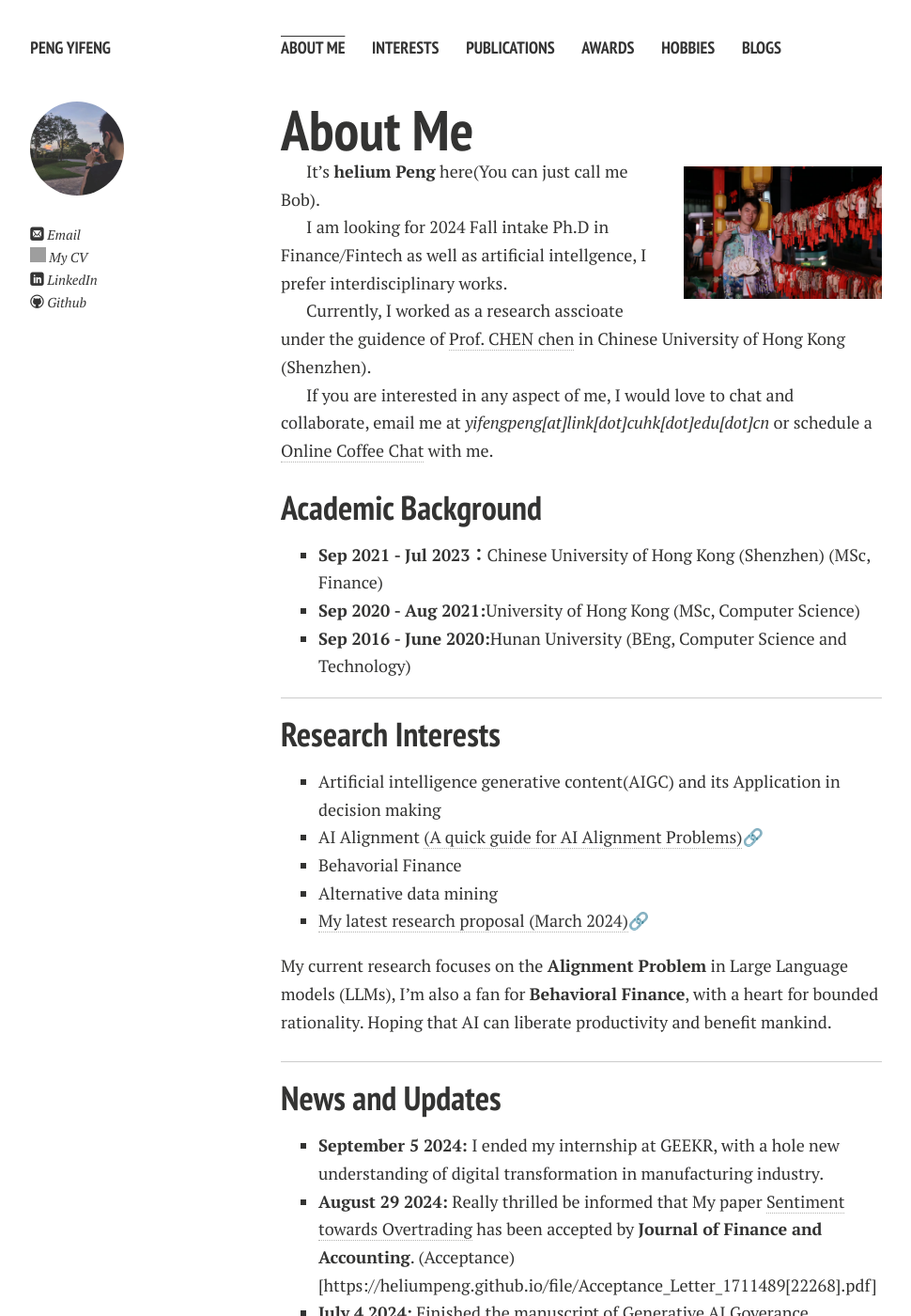
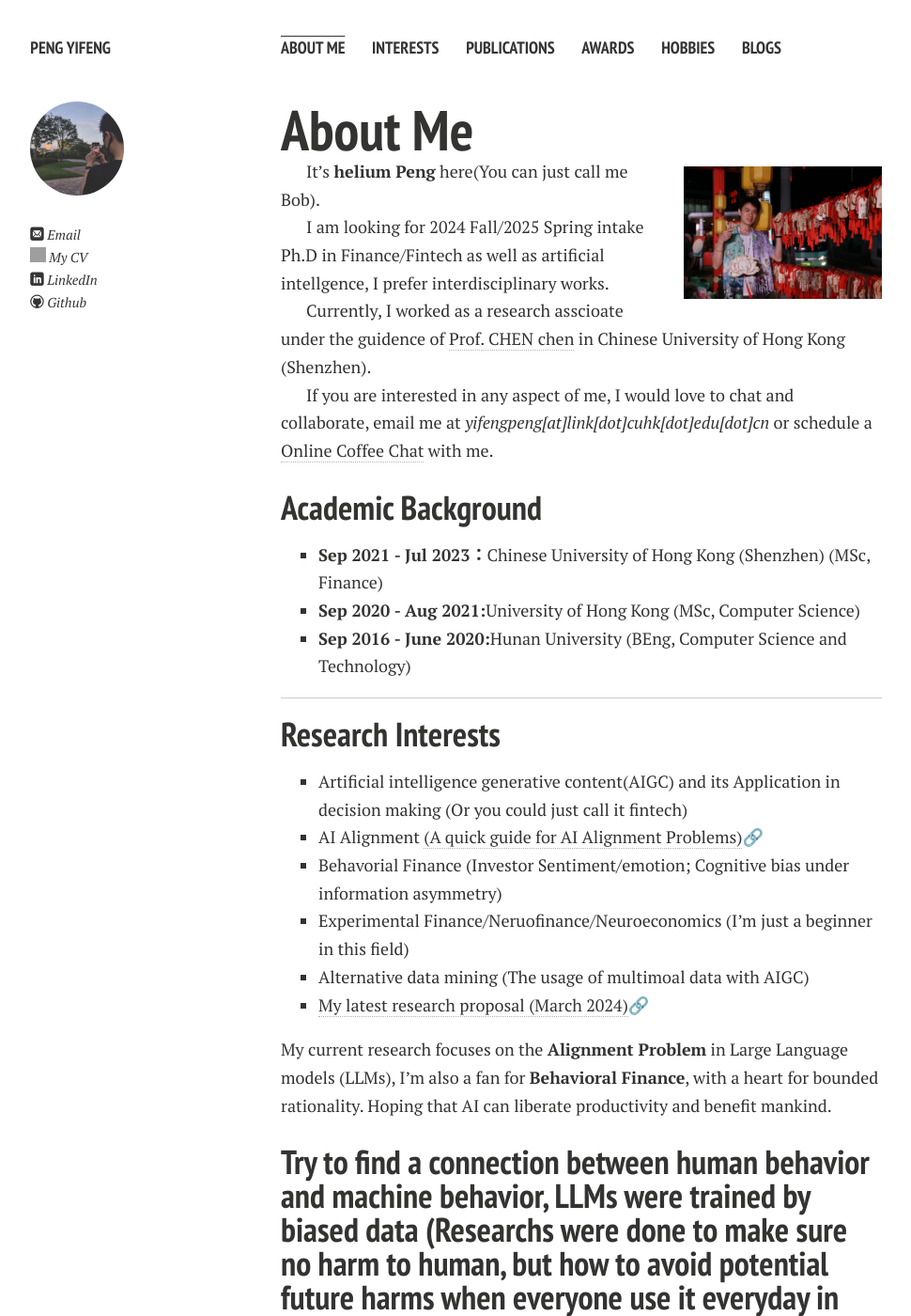
Before and after one commit to HeliumPeng/HeliumPeng.github.io, a Jekyll site: the page built from index.md, in a window 1280 px wide and 1400 px high. Shown: the whole window at 94% size, without its empty margins (21-991 px from the left). Built offline with Jekyll 4.4.1, drawn with Linux system fonts in a browser that asks for light colours; nearby versions of some CDN libraries; comment, search, counter and statistics services are not loaded; a style sheet for code colours, icons or effects is not loaded; our own code applies the rules of GitHub Pages for plain Markdown files; some of the changed text lies outside the part shown; grey boxes are pictures that could not be loaded.

Commit message:
update index and publications pages

```diff
--- a/index.md
+++ b/index.md
@@ -8,7 +8,7 @@
 
 It's **helium Peng** here(You can just call me Bob).
 
-I am looking for 2024 Fall intake Ph.D in Finance/Fintech as well as artificial intellgence, I prefer interdisciplinary works.
+I am looking for 2024 Fall/2025 Spring intake Ph.D in Finance/Fintech as well as artificial intellgence, I prefer interdisciplinary works.
 
 Currently, I worked as a research asscioate under the guidence of [Prof. CHEN chen](https://myweb.cuhk.edu.cn/chenchen2020) in Chinese University of Hong Kong (Shenzhen).
 
@@ -24,18 +24,20 @@
 
 ## Research Interests
 
-- Artificial intelligence generative content(AIGC) and its Application in decision making
+- Artificial intelligence generative content(AIGC) and its Application in decision making (Or you could just call it fintech)
 - AI Alignment [(A quick guide for AI Alignment Problems)](https://alignmentsurvey.com/)🔗
-- Behavorial Finance
-- Alternative data mining
+- Behavorial Finance (Investor Sentiment/emotion; Cognitive bias under information asymmetry)
+- Experimental Finance/Neruofinance/Neuroeconomics (I'm just a beginner in this field)
+- Alternative data mining (The usage of multimoal data with AIGC)
 - [My latest research proposal (March 2024)](https://heliumpeng.github.io/file/Peng-RP-2024.3.pdf)🔗
 
 My current research focuses on the **Alignment Problem** in Large Language models (LLMs), I'm also a fan for **Behavioral Finance**, with a heart for bounded rationality. Hoping that AI can liberate productivity and benefit mankind.
 
+Try to find a connection between human behavior and machine behavior, LLMs were trained by biased data (Researchs were done to make sure no harm to human, but how to avoid potential future harms when everyone use it everyday in multiply field?), and human were influenced by the biased information, we would face a future together with AI, how to make the AI more aligned with human values is the key point of my research.
 ---
 
 ## News and Updates
-- **September 5 2024:** I ended my internship at GEEKR, with a hole new understanding of digital transformation in manufacturing industry.
+- **September 5 2024:** I ended my internship at GEEKR, with a hole new understanding of digital transformation in manufacturing industry, and got in touch with ESG topics.
 - **August 29 2024:** Really thrilled be informed that My paper [Sentiment towards Overtrading](https://arxiv.org/abs/2404.12001) has been accepted by **Journal of Finance and Accounting**. (Acceptance)[https://heliumpeng.github.io/file/Acceptance_Letter_1711489[22268].pdf]
 - **July 4 2024:** Finished the manuscript of [Generative AI Goverance Framework](https://papers.ssrn.com/sol3/papers.cfm?abstract_id=4885346) to [AI and Ethics](https://link.springer.com/journal/43681), it's a capstone for my Alignment Research.
 - **June 26 2024:** I finished my paper [New intelligent empowerment for digital transformation](https://papers.ssrn.com/sol3/papers.cfm?abstract_id=4877072)🔗 and submiited to [Technovation](https://www.sciencedirect.com/journal/technovation)
```
Also changed, not shown: publications.md (+1 -3 lines).
